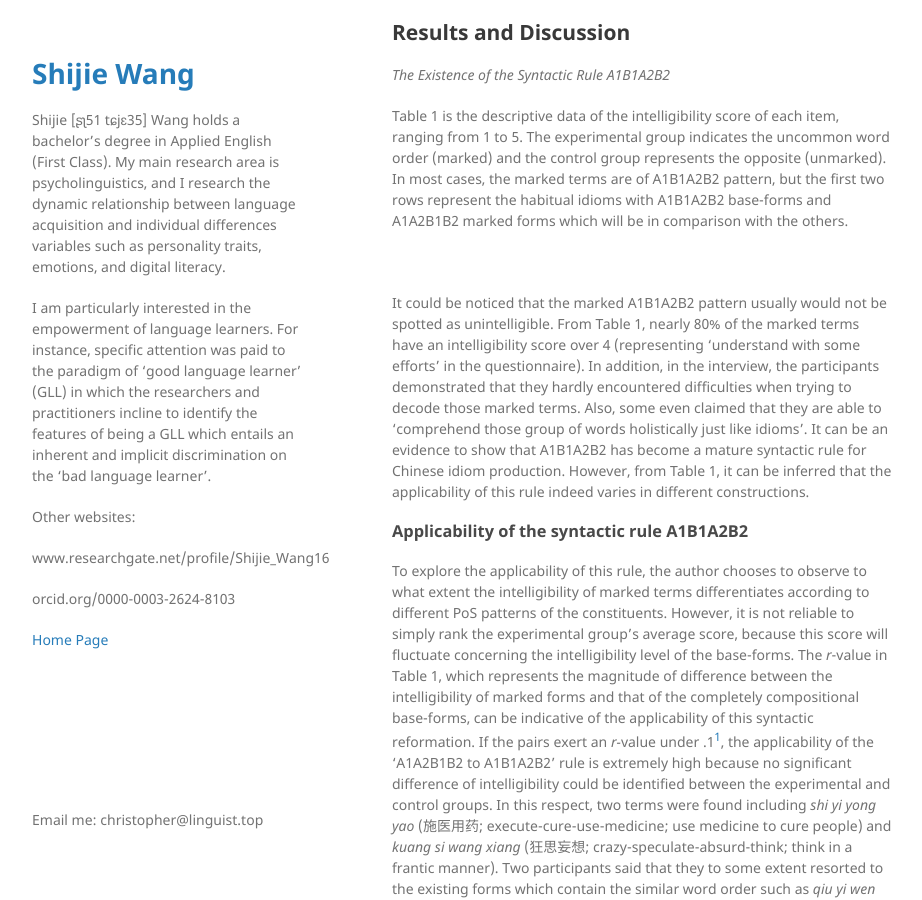
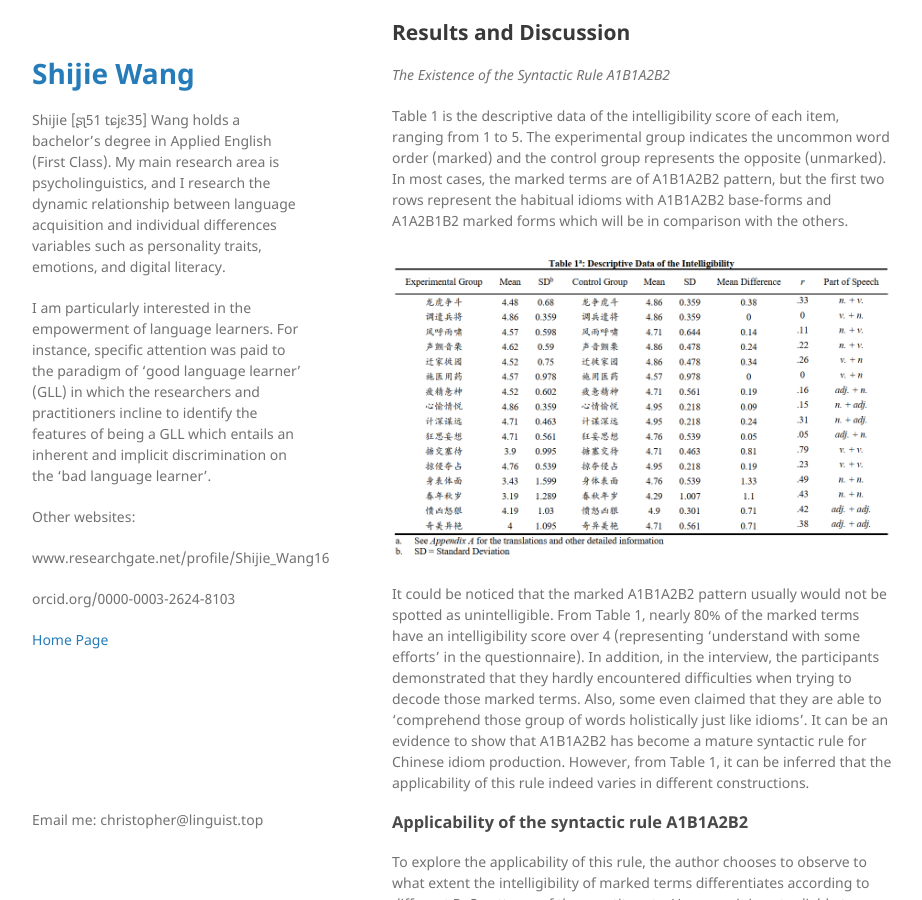
Before and after one commit to ChristopherTLAL/personal-blog, a Jekyll site: the page built from _posts/2019-12-17-Will syntax harbour stylistic features-An exploration on the A1B1A2B2 pattern of Chinese idioms.md, in a window 1280 px wide and 900 px high, scrolled down 2748 px. Shown: the whole window, without its empty margins (178-1100 px from the left). Built offline with Jekyll 4.4.1, drawn with Linux system fonts in a browser that asks for light colours.

Commit message:
Update 2019-12-17-Will syntax harbour stylistic features-An exploration on the A1B1A2B2 pattern of Chinese idioms.md

```diff
--- a/_posts/2019-12-17-Will syntax harbour stylistic features-An exploration on the A1B1A2B2 pattern of Chinese idioms.md
+++ b/_posts/2019-12-17-Will syntax harbour stylistic features-An exploration on the A1B1A2B2 pattern of Chinese idioms.md
@@ -134,7 +134,7 @@ cases, the marked terms are of A1B1A2B2 pattern, but the first two rows
 represent the habitual idioms with A1B1A2B2 base-forms and A1A2B1B2 marked forms
 which will be in comparison with the others.
 
-![](media/9c795536ef896d36e8582b3808f3185e.png)
+![](/9c795536ef896d36e8582b3808f3185e.png)
 
 It could be noticed that the marked A1B1A2B2 pattern usually would not be
 spotted as unintelligible. From Table 1, nearly 80% of the marked terms have an
@@ -220,7 +220,7 @@ that there might be other differences between these two groups apart from the
 stylistic feature. However, if a general pattern of stylistic difference can be
 identified, this is obviously a valuable starting point for future research.
 
-![](media/cf4bc35671dd8a88f7b70b22f683f498.png)
+![](/cf4bc35671dd8a88f7b70b22f683f498.png)
 
 Table 2 presents the descriptive data of the perceived style of two groups of
 terms. In some cases, the A1A2B1B2 terms which may be a daily usage (*Mean* =
```
